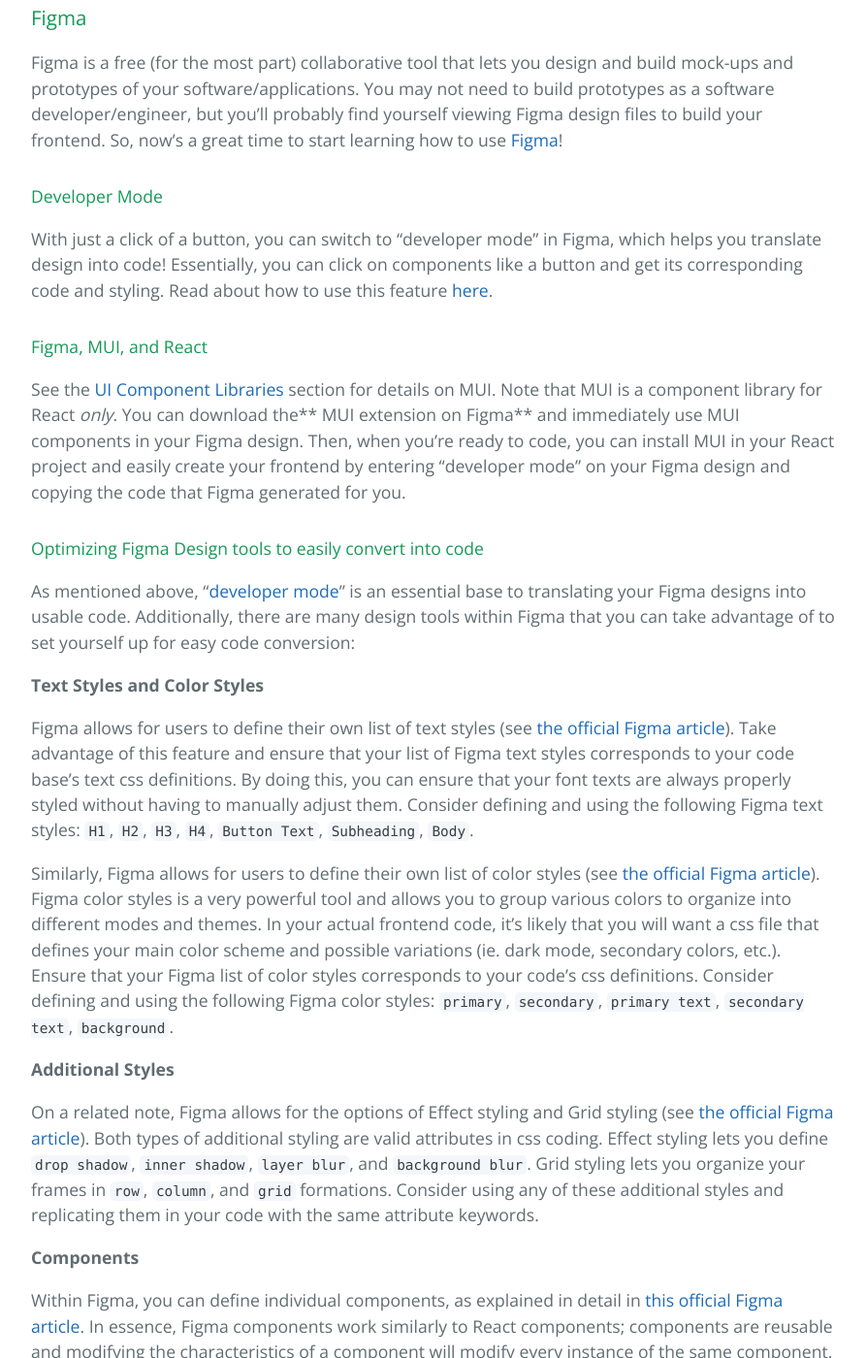
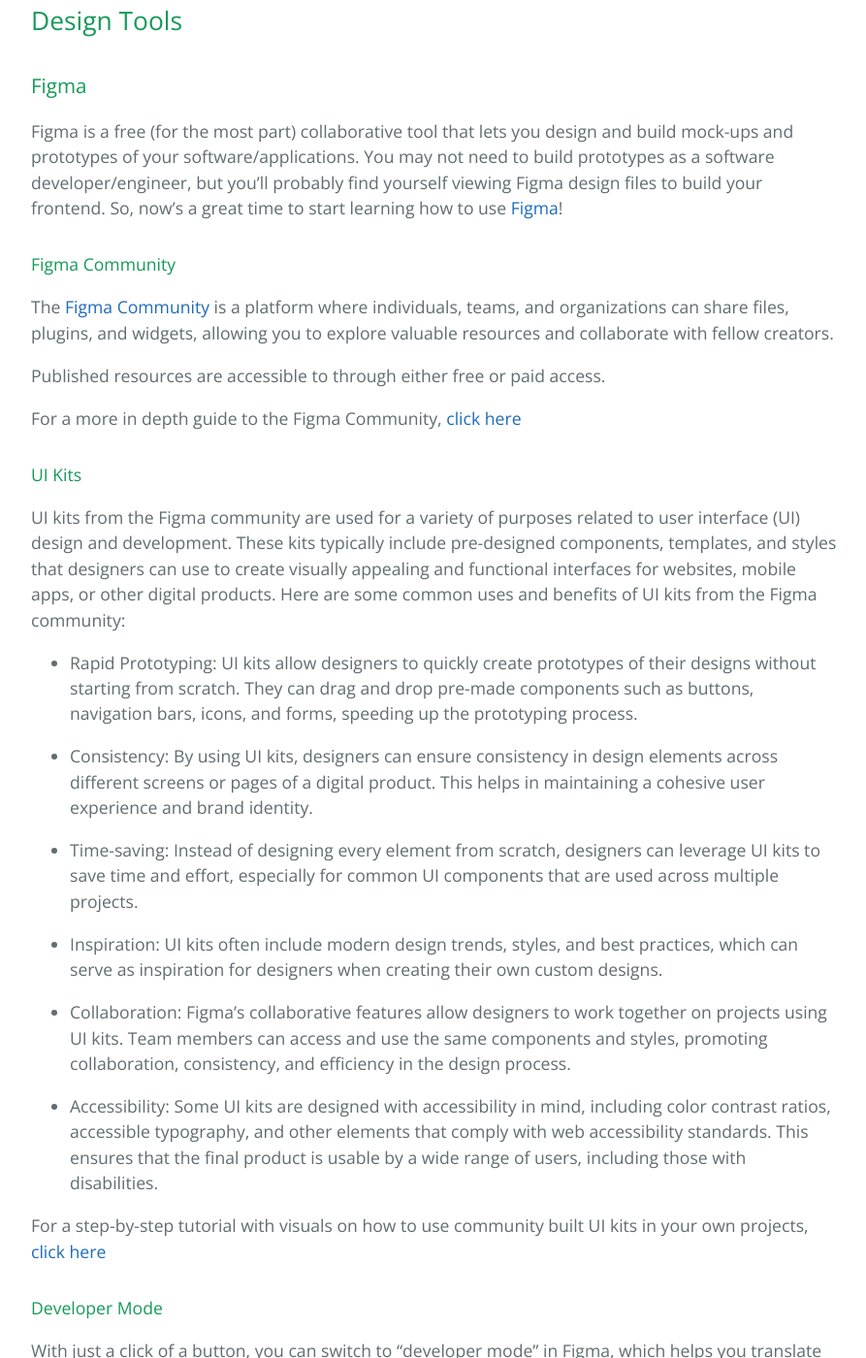
Before and after one commit to learning-software-engineering/learning-software-engineering.github.io, a Jekyll site: the page built from Topics/User_Experience.md, in a window 1280 px wide and 1400 px high, scrolled down 11774 px. Shown: the whole window at 97% size, without its empty margins (192-1085 px from the left). Built offline with Jekyll 4.4.1, drawn with Linux system fonts in a browser that asks for light colours; our own code applies the rules of GitHub Pages for plain Markdown files.

Commit message:
Link UI_Kit_Tutorial.md in User_Experience.md

````diff
--- a/Topics/User_Experience.md
+++ b/Topics/User_Experience.md
@@ -44,9 +48,11 @@
 POV statements let you describe your user and their needs, and they can help you discover new problems/questions that you need to solve before creating your application.
 
 The structure of a POV statement is:
+
 > [WHO] needs to [VERB] because [WHY].
 
 "Who" will refer to your users. For example, let's say we're making a grocery shopping app. A possible POV statement could be:
+
 > A senior citizen who lives alone needs help with buying groceries because they have difficulty getting out of the house and reading small text.
 
 Now that we've realized a possible pain point for a senior citizen, we can look into implementing our grocery shopping app such that it's accessible to this target audience.
@@ -54,12 +60,14 @@
 ### User Personas
 
 User personas should be built from user research data, not stereotypes. In CSC301, your partner may guide you in creating personas, but in the worst case, you'll find yourself creating personas from no data since you don't have time to conduct research. Nonetheless, there are many benefits to creating personas, including, but not limited to:
+
 - Provides you with a better understanding of your target user groups
 - Helps prioritize design choices
 
 User personas can be written down in a document, or created with design software such as [Xtensio](https://xtensio.com/) and [Figma](https://www.figma.com/). You can find user persona templates created by other people on Xtensio, Figma, and other design software.
 
 If you use a template, it'll prompt you to fill in specific information about your target user. If you're writing your personas from scratch or want to consider extra information, here are some elements that a good user persona may include:
+
 - Name, picture, target user group
 - Biography
 - Quote that sums up the persona
@@ -71,30 +79,35 @@
 A quick Google image search for "User Persona" will help tie all this information together.
 
 ### Design Requirements
+
 #### [Design Requirements](./User_Experience/Design_Requirements.md)
 
 ## Visual Elements of User Interface Design
+
 ### Design Principles
 
 UI designers achieve a visual hierarchy (i.e., the order a user processes the application's information) in their interfaces by using contrast. To create contrast, consider playing around with the following elements:
 
 **_Scale_**
+
 > <h1>Larger text attracts the eye,</h1> <h6>whereas smaller text is easier to ignore.</h6>
 
 **_Weight_**
+
 > **Bold text attracts the eye** much more than regular text.
 
 **_Direction_**
 
 You want to direct your users to a call to action. For example:
+
 > <h1>Welcome!</h1>
 > <p>Please click the button.</p>
 > <kbd> <br> Button <br> </kbd>
-Your eyes easily flow from the title to the smaller message. Then, you're inclined to click the button. Now, look at this:
+> Your eyes easily flow from the title to the smaller message. Then, you're inclined to click the button. Now, look at this:
 > <kbd> <br> Button <br> </kbd>
 > <h1>Welcome!</h1>
 > Please click the button.
-At first, you feel confused as to why there's a button at the top. Then you read the message, and now your eyes have to flick back to the top to find the button. It's a minor detail, but it still negatively affects the flow of the application.
+> At first, you feel confused as to why there's a button at the top. Then you read the message, and now your eyes have to flick back to the top to find the button. It's a minor detail, but it still negatively affects the flow of the application.
 
 **_Form/shape_**
 
@@ -113,6 +126,7 @@
 Value can attract the eye. For example, you can use shading to create button shadows.
 
 **_Colour_**
+
 ```diff
 - Red text seems urgent,
 + whereas green usually indicates success.
@@ -120,29 +134,32 @@
 ```
 
 ### Design Layout and Cognitive Load
+
 The design of a web application or mobile app may have some consquences in the cognitive load for a user. COnfusing layouts may feel like a huge cogntive task when navigating a button as simple as the menu or trying to find the exact information they need. You can read more on this topic [here](./User_Experience/Page_Layout_and_Cognitive_Load.md)
 
+### Color Theory
 
-### Color Theory
 - [Colors Influence Choice](https://usabilitygeek.com/colour-user-experience-psychology/#:~:text=Colour%20plays%20a%20crucial%20role,and%20identified%20with%20your%20industry.): Users are shown certain colours to enforce actions. For example, red is commonly linked to aggressive or bad emotions and as such can be used as a cancel to dissuade people from refunding items.
 - Read an in depth analysis on color theory [here](./User_Experience/Color_Theory.md)
 
 ### Button Design
 
 Your buttons need to look clickable. Otherwise, your user may not understand that your button is interactive. Your buttons can have certain states:
+
 - Normal: communicates that the button is interactive
 - Focused: the button is highlighted in some way
 - Hovered: lets the user know that their cursor is on top of the button
 - Active: the button has been clicked on
 - Progress/loading: lets the user know that something is happening because they clicked the button
 - Disabled: lets the user know that this button can't be clicked
-Learn more about button design [here](https://uxdesign.cc/button-design-user-interface-components-series-85243b6736c7).
+  Learn more about button design [here](https://uxdesign.cc/button-design-user-interface-components-series-85243b6736c7).
 
 You may find this article on [Amazon's One-Click Button](https://medium.com/@cccalibour/how-ux-design-makes-a-difference-amazons-continue-button-901618a8b00e) interesting. It discusses how the design of buttons can drastically improve user experience... and increase your revenue! :)
 
 ### Navigation Systems
 
 Your users should feel comfortable with navigating through your application. Here are some elements to consider...
+
 - Wayfinding: this includes breadcrumbs, convenient links to take you back to the home page, and "you are here" indicators.
 - Call-to-action button
 - Primary navigation (e.g., the main navbar)
@@ -159,47 +176,54 @@
 Make sure to use a universal, legible font style, and don't use extremely contrasting colours. For example, pure black text against a pure white background is too stark for the eyes and will eventually cause eye strain. Consider dimming it down.
 
 ### Established Norms
+
 - [Scrolls On Socials](https://forgeandsmith.com/blog/scrolling-vs-clicking-whats-the-preferred-user-experience/): Users are conditioned for scrolling, and now every new social media app conforms to scrolling.
 
 ### Responsive Design
+
 - [Responsive Design](https://devrix.com/tutorial/important-responsive-design/): Responsive Design generally refers to a design where the software is adaptable to the consumer's device. The responsive design can be many things including screen sizes, collapsing of navbars, adjusting texts based on the screens, scrolling effects and more. The benefits of a responsive design make your software accessible across varying devices and overall improves the user experience. The article demonstrates the importance and benefits of responsive design, the flexibility they provide, and the easiblity for the consumers upon making the said software.
 
 ### Optimizing UI with A/B Testing
+
 - [A/B Testing](./User_Experience/AB_Testing.md): A/B testing is a randomized experiment used to compare two versions of a webpage to determine which is more effective.
 
 ## User Experience Principles
+
 ### Nielsen's 10 Usability Heuristics
 
 Jakob Nielsen's [10 Heuristics for Interaction Design](./User_Experience/Usability_Heuristics.md) are principles/rules of thumb to follow if you want to create a clear, intuitive user experience for your application. The principles describe scenarios and elements that your application may want to account for.
 
 ## Site mapping, Wireframing, and Prototyping
+
 **Site mapping** is essentially creating a bare-bones diagram of the flow of your application. Your diagram should communicate how your pages connect. It should answer the question, "Which page(s) comes after this current page?"
 
 **Wireframing** comes before the **mock-up** process, though as a software engineer, you probably won't be making any wireframes. A **mock-up** of your application is essentially a static design of your application's pages. A benefit of creating a mock-up is that you can communicate your design ideas to your teammates and get feedback from your customer/partner if you have one. Mock-ups are also known as **low-fidelity prototypes**
 
+### Accessibility Features of User Experience
 
-### Accessibility Features of User Experience
 **Wireframes** are the "skeleton" of your mock-up; they communicate the general layout of your application and don't include details like specific text or colour. This is why you create wireframes before your mock-up.
-
 
 Finally, to create a **prototype**, or a **high-fidelity prototype**, you essentially make your mock-up interactive by connecting all the pages. Figma (discussed in the [Design Tools](https://learning-software-engineering.github.io/Topics/User_Experience.html#figma) section) is a free tool that you can use to create your mock-up and prototype. With prototyping tools like Figma, you can easily stimulate button clicks, screen swipes, etc. without any code.
 
 ## Accessibility
 
 ### What is accessibility in software?
+
 Accessibility is an important, and often overlooked aspect of building applications. Although accessibility may be out of scope for projects built in this course, it is an important skill and consideration to learn as you go forward in your professional software development career.
 
 Users may have a wide variety of accessibility needs. This may include users with vision, hearing, and mobility impairments, cognitive disabilities, and more. Examples of accessibility in software include:
-* Screen readers for vision impairment
-* Closed captions for hearing impairments
-* Font size adjustability for older users
-* Black and white filters for photosensitivity and colour blindness
+
+- Screen readers for vision impairment
+- Closed captions for hearing impairments
+- Font size adjustability for older users
+- Black and white filters for photosensitivity and colour blindness
 
 ### Why should I make my app accessible?
 
 In Ontario, it is a [legal requirement](https://www.ontario.ca/page/how-make-websites-accessible) for websites and web apps to reach a certain level of accessibility. Aside from legal requirements, it is generally beneficial to build accessibility into your apps. As a business, supporting a diverse set of users will improve the experience of your customers, and as an individual your contributions will impact the friendliness and inclusion of the internet.
 
 ### Design Principles
+
 The core of accessibility lies in acknowledging and catering to the diverse needs of users, which include visual, auditory, motor, and cognitive impairments. By implementing accessibility standards, developers can create products that are not only more usable for people with disabilities but also enhance the overall user experience for a broader audience. This involves designing software and interfaces that are flexible enough to meet different user needs and preferences, and are compatible with various assistive technologies.
 
 [Universal Design Principles](https://www.buffalo.edu/access/help-and-support/topic3/universaldesignprinciples.html) are not only used for software but can be incorporated generally as well. These 7 principles ensure accessibility, consistency, and user-friendly software.
@@ -213,28 +237,32 @@
 
 WCAG 2 is structured around four fundamental principles, often referred to by the acronym **POUR**, ensuring that web content is:
 
-1. **Perceivable**:  Information and user interface components must be presented in ways that users can perceive.
-    - Provide text alternatives for non-text content.
-    - Provide captions and other alternatives for multimedia.
-    - Create content that can be presented in different ways, including by assistive technologies, without losing meaning.
-    - Make it easier for users to see and hear content.
+1. **Perceivable**: Information and user interface components must be presented in ways that users can perceive.
+
+   - Provide text alternatives for non-text content.
+   - Provide captions and other alternatives for multimedia.
+   - Create content that can be presented in different ways, including by assistive technologies, without losing meaning.
+   - Make it easier for users to see and hear content.
 
 2. **Operable**: User interface components and navigation must be operable.
-    - Make all functionality available from a keyboard.
-    - Give users enough time to read and use content.
-    - Do not use content that causes seizures or physical reactions.
-    - Help users navigate and find content.
-    - Make it easier to use inputs other than keyboard.
+
+   - Make all functionality available from a keyboard.
+   - Give users enough time to read and use content.
+   - Do not use content that causes seizures or physical reactions.
+   - Help users navigate and find content.
+   - Make it easier to use inputs other than keyboard.
 
 3. **Understandable**: Information and the operation of user interfaces must be understandable.
-    - Make text readable and understandable.
-    - Make content appear and operate in predictable ways.
-    - Help users avoid and correct mistakes.
+
+   - Make text readable and understandable.
+   - Make content appear and operate in predictable ways.
+   - Help users avoid and correct mistakes.
 
 4. **Robust**: Content must be robust enough to be reliably interpreted by a wide variety of user agents, including assistive technologies.
-    - Maximize compatibility with current and future user tools.
+   - Maximize compatibility with current and future user tools.
 
 WCAG 2.0 is further divided into three levels of conformance:
+
 - **Level A**: The most basic web accessibility features.
 - **Level AA**: The most common barriers for disabled users
 - **Level AAA**: The highest and most advanced level of accessibility.
@@ -258,7 +286,7 @@
 > 2. Does the website operate in predictable ways, such as consistent navigation and naming?
 > 3. Are error messages clear and helpful, guiding users towards solving the problem?
 
-**Example 4 (Robust)**:  Use standard HTML tags and validate your HTML to ensure compatibility with current and future user agents, including assistive technologies.
+**Example 4 (Robust)**: Use standard HTML tags and validate your HTML to ensure compatibility with current and future user agents, including assistive technologies.
 
 > 1. Is the content compatible with current and future user agents, including assistive technologies?
 > 2. Have you used clean, standards-compliant HTML/CSS?
@@ -285,14 +313,43 @@
 - [What is Accessibility?](https://www.interaction-design.org/literature/topics/accessibility) by Interaction Design Foundation
 
 # Helpful Courses
+
 - [The Design of Interactive Computational Media (CSC318) offered by U of T](https://artsci.calendar.utoronto.ca/course/csc318h1). CSC318 expands on the work done before coding projects. For example, the course will have you test how users would interact with your prototype of a UI and then modify it so that the UX is better for the user.
 - [CalArt's UI/UX Design Specialization on Coursera](https://www.coursera.org/specializations/ui-ux-design). This is a package of 4 courses that teaches beginners the elements of UI design, fundamentals of UX design, and web design. This specialization will help you gain experience in wireframing, prototyping, and _designing_ (not coding) your own website/app. Plus, as a U of T student, you can get this specialization certificate for free once you finish the 4 courses!
 
 # Tools Used in User Experience Design
+
 ## Design Tools
+
 ### Figma
 
 Figma is a free (for the most part) collaborative tool that lets you design and build mock-ups and prototypes of your software/applications. You may not need to build prototypes as a software developer/engineer, but you'll probably find yourself viewing Figma design files to build your frontend. So, now's a great time to start learning how to use [Figma](https://www,figma.com)!
+
+#### Figma Community
+
+The [Figma Community](https://www.figma.com/community) is a platform where individuals, teams, and organizations can share files, plugins, and widgets, allowing you to explore valuable resources and collaborate with fellow creators.
+
+Published resources are accessible to through either free or paid access.
+
+For a more in depth guide to the Figma Community, [click here](https://help.figma.com/hc/en-us/articles/360038510693-Guide-to-the-Figma-Community)
+
+#### UI Kits
+
+UI kits from the Figma community are used for a variety of purposes related to user interface (UI) design and development. These kits typically include pre-designed components, templates, and styles that designers can use to create visually appealing and functional interfaces for websites, mobile apps, or other digital products. Here are some common uses and benefits of UI kits from the Figma community:
+
+- Rapid Prototyping: UI kits allow designers to quickly create prototypes of their designs without starting from scratch. They can drag and drop pre-made components such as buttons, navigation bars, icons, and forms, speeding up the prototyping process.
+
+- Consistency: By using UI kits, designers can ensure consistency in design elements across different screens or pages of a digital product. This helps in maintaining a cohesive user experience and brand identity.
+
+- Time-saving: Instead of designing every element from scratch, designers can leverage UI kits to save time and effort, especially for common UI components that are used across multiple projects.
+
+- Inspiration: UI kits often include modern design trends, styles, and best practices, which can serve as inspiration for designers when creating their own custom designs.
+
+- Collaboration: Figma's collaborative features allow designers to work together on projects using UI kits. Team members can access and use the same components and styles, promoting collaboration, consistency, and efficiency in the design process.
+
+- Accessibility: Some UI kits are designed with accessibility in mind, including color contrast ratios, accessible typography, and other elements that comply with web accessibility standards. This ensures that the final product is usable by a wide range of users, including those with disabilities.
+
+For a step-by-step tutorial with visuals on how to use community built UI kits in your own projects, [click here](Topics/User_Experience/UI_Kit_Tutorial.md)
 
 #### Developer Mode
 
@@ -339,6 +396,7 @@
 [Adobe XD](https://www.adobe.com/products/xd/learn/get-started/what-is-adobe-xd-used-for.html) is another popular prototyping tool. Unfortunately, the current author of this wiki doesn't know much about it, other than it requires a monthly subscription :(.
 
 ## UI Component Libraries
+
 When building an application with a frontend framework (e.g., React, Vue, Angular, etc.), developers can import an UI design component library/libraries to help them easily build aesthetic, user-friendly interfaces.
 
 ### Material UI (MUI)
@@ -349,8 +407,8 @@
 
 View an introduction to Ant Design written by a CSC301 student [here](./User_Experience/Ant_Design.md)
 
+# User Experience-Orientated Games
 
-# User Experience-Orientated Games
 User experience is unique, as practicing user experience design can be challenging. Since user experience has to do a lot with visuals, you can learn user design by playing games. User experience orientated games can be an engaging and fun way to get familiar with common UX practices. Here are unique games that can help develop better UX design skills.
 
 - [Can't Unsee](https://cantunsee.space/): The game of choice! Can't Unsee is a game that presents the user with two designs and challenges the user to pick the most correct user experience design. Feedback on each selection allows the user to learn from their mistakes. Sharpen your knowledge of common user experience design practices while testing your attention to detail.
````
Also changed, not shown: other parts of Topics/User_Experience.md (+19 -15 lines).
